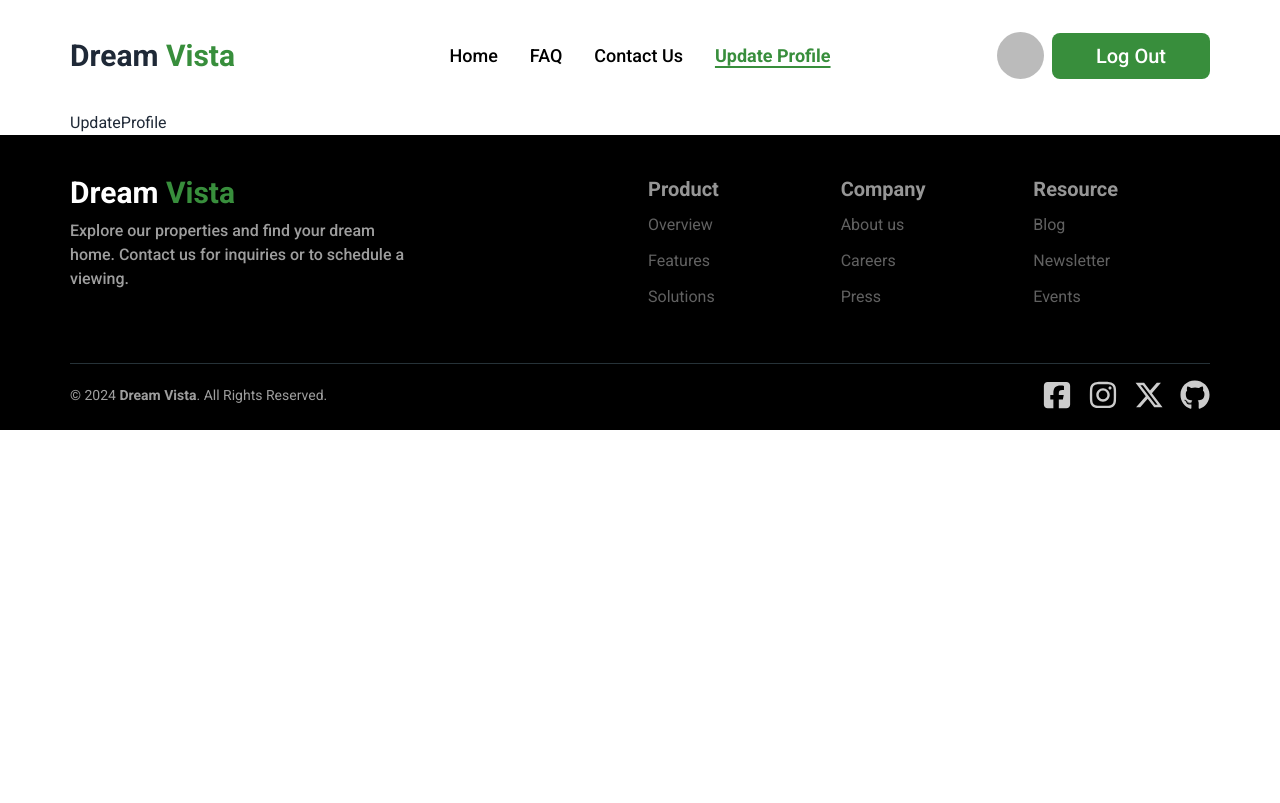
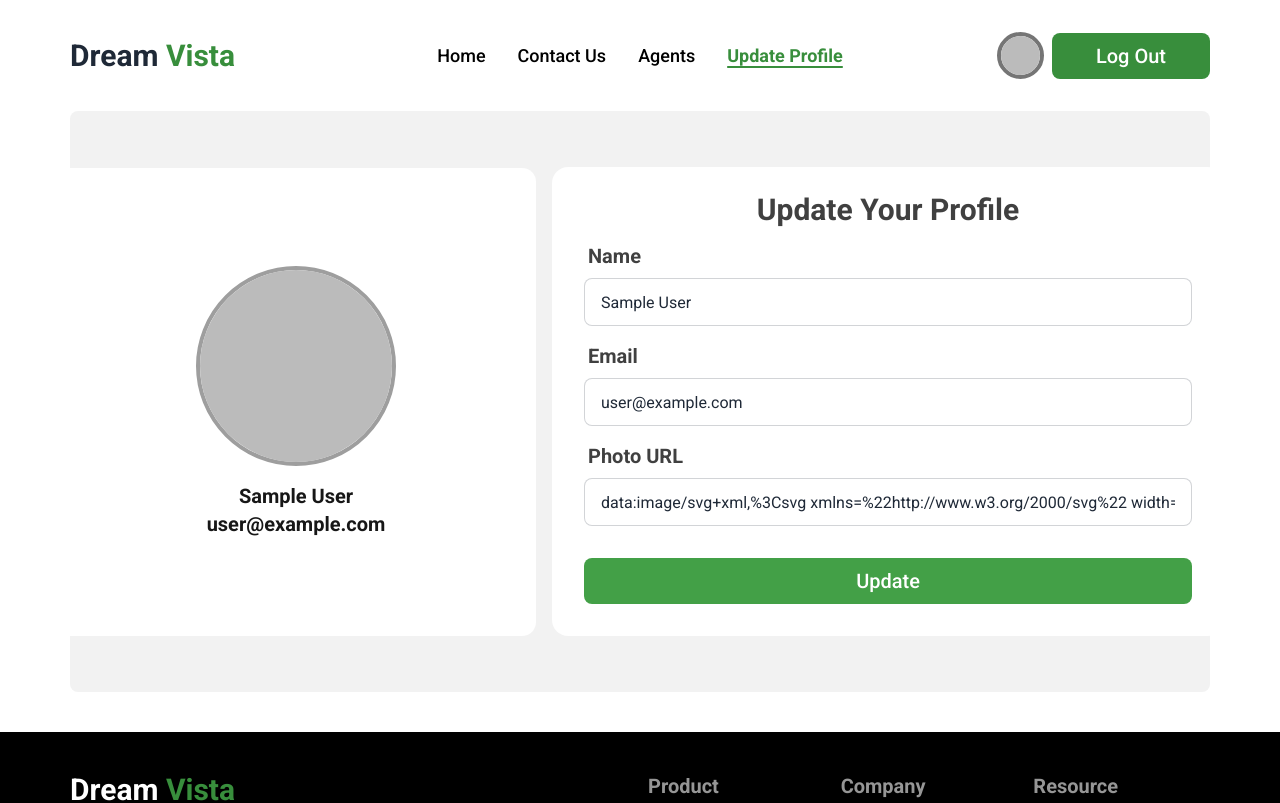
Before and after one commit to sifat786/Dream-Vista, a React (Vite) app: page /update in a window 1280 px wide. Shown: the top 803 px of the page. Built offline with nearby package versions, Linux system fonts and the light colour scheme; no server answers; sample sign-in values are in the browser's storage.

Commit message:
agents part complete

```diff
--- a/src/Shared/Header/Header.jsx
+++ b/src/Shared/Header/Header.jsx
@@ -32,18 +32,6 @@ const Header = () => {
 
                         <li>
                             <NavLink
-                                to="/faq"
-                                className={({ isActive }) =>
-                                isActive
-                                    ? "md:text-lg font-bold  md:underline md:underline-offset-4 md:decoration-2 text-green-700"
-                                    : "md:text-lg text-black font-medium"
-                                }
-                            >FAQ
-                            </NavLink>
-                        </li>
-
-                        <li>
-                            <NavLink
                                 to="/contact"
                                 className={({ isActive }) =>
                                 isActive
@@ -51,6 +39,18 @@ const Header = () => {
                                     : "md:text-lg text-black font-medium"
                                 }
                             >Contact Us
+                            </NavLink>
+                        </li>
+
+                        <li>
+                            <NavLink
+                                to="/agents"
+                                className={({ isActive }) =>
+                                isActive
+                                    ? "md:text-lg font-bold  md:underline md:underline-offset-4 md:decoration-2 text-green-700"
+                                    : "md:text-lg text-black font-medium"
+                                }
+                            >Agents
                             </NavLink>
                         </li>
 
@@ -94,30 +94,30 @@ const Header = () => {
                 <div className="navbar-end gap-2">
                     {
                         loader ? <div className="flex items-center gap-2">
-                                    <p className="text-3xl text-black font-semibold">Loading</p>
-                                    <span className="loading loading-bars loading-lg mr-8"></span>
+                                    <p className="text-xl md:text-2xl lg:text-3xl text-black font-semibold">Loading</p>
+                                    <span className="loading loading-bars  loading-md lg:loading-lg mr-8"></span>
                                 </div>
 
                         :
 
                         <>
                             <div className={user ? 'tooltip tooltip-bottom' : ''} data-tip={user ? user.displayName : ''} role="button">
-                                <div className="w-10 md:w-[47px]">
+                                <div className="w-10 h-10 md:w-[47px] md:h-[47px] border-4 border-gray-600 rounded-full">
                                     {
                                         user?.photoURL === null ?
-                                        <img className="rounded-full" src={userDefaultPic}/>
+                                        <img className="rounded-full w-full h-full" src={userDefaultPic}/>
                                         :
-                                        <img className="rounded-full" src={user ? user.photoURL : userDefaultPic}/>
+                                        <img className="rounded-full w-full h-full" src={user ? user.photoURL : userDefaultPic}/>
                                     }
                                 </div>
                             </div>
 
                             {
                                 user ?
-                                    <button onClick={handleLogout} className="bg-green-700 py-2 px-4 md:py-[9px] md:px-11 text-white md:text-xl font-medium rounded-lg">Log Out</button>
+                                    <button onClick={handleLogout} className="bg-green-700 hover:bg-green-900 duration-300 py-2 px-4 md:py-[9px] md:px-11 text-white md:text-xl font-medium rounded-lg">Log Out</button>
                                     :
                                     <Link to={'/login'}>
-                                        <button className="bg-green-700 py-2 px-4 md:py-[9px] md:px-11 text-white md:text-xl font-medium rounded-lg">Log In</button>
+                                        <button className="bg-green-700 hover:bg-green-900 duration-300 py-2 px-4 md:py-[9px] md:px-11 text-white md:text-xl font-medium rounded-lg">Log In</button>
                                     </Link>
                             }
                         </>
--- a/src/components/EstateDetails/EstateDetails.jsx
+++ b/src/components/EstateDetails/EstateDetails.jsx
@@ -61,7 +61,7 @@ const EstateDetails = () => {
                             <MdMyLocation className='text-sm md:text-base'/>
                             <p className='text-sm md:text-base text-gray-700 font-medium'>{location}</p>
                         </div>
-                        <p className='mt-[-30px] md:mt-[-40px] lg:mt-[-55px] mr-4 text-base font-medium bg-black text-white pt-[2px] px-2'>${price}</p>
+                        <p className='mt-[-30px] md:mt-[-40px] lg:mt-[-50px] md:mr-4 text-base font-medium bg-black text-white pt-[4px] pb-[1px] px-3'>${price}</p>
                     </div>
                     <p className='text-sm md:text-base text-black font-normal md:w-[600px] lg:w-[800px]'><b>Review : </b>{description}</p>
 
--- a/src/components/FAQ/FAQ.jsx
+++ /dev/null
@@ -1,17 +0,0 @@
-/* eslint-disable react-refresh/only-export-components */
-
-import { Helmet } from "react-helmet-async";
-
-
-const FAQ = () => {
-    return (
-        <div>
-            <Helmet>
-                <title>Dream Vista | FAQ</title>
-            </Helmet>
-            FAQ
-        </div>
-    );
-};
-
-export default FAQ;
--- a/src/components/UpdateProfile/UpdateProfile.jsx
+++ b/src/components/UpdateProfile/UpdateProfile.jsx
@@ -1,13 +1,107 @@
 import { Helmet } from "react-helmet-async";
+import useAuth from "../../Hooks/useAuth";
+import { useState } from "react";
+import { updateProfile } from "firebase/auth";
+import { toast } from "react-toastify";
+import userDefaultPic from '../../assets/userDefaultPic.png';
+
 
 
 const UpdateProfile = () => {
+
+    const {user, setUser} = useAuth();
+    const [updateName, setUpdateName] = useState(user?.displayName || '');
+    const [updateImage, setUpdateImage] = useState(user?.photoURL || '');
+
+    const handleUpdate = (e) => {
+        e.preventDefault();
+
+        updateProfile(user, {
+            displayName:updateName,
+            photoURL: updateImage
+        })
+        .then(() => {
+            setUser({ ...user, displayName: updateName, photoURL: updateImage });
+            setUpdateName('');
+            setUpdateImage('');
+            toast.success('profile updated successfully');
+        })
+        .catch(err => console.log(err));
+    }
+
     return (
         <div>
             <Helmet>
                 <title>Dream Vista | Update Profile</title>
             </Helmet>
-            UpdateProfile
+
+            <div className="mb-5 lg:mb-10">
+                <div className="hero bg-base-200 py-2 md:py-[40px] rounded-lg">
+                    <div className="hero-content flex-col lg:flex-row">
+                        <div className="flex flex-col items-center justify-center text-center bg-white py-[30px] md:py-[50px] lg:py-[98px] px-[60px] md:px-[130px] lg:px-[140px] rounded-[14px]">
+                            <div className="w-[80px] h-[80px] md:w-[150px] md:h-[150px] lg:w-[200px] lg:h-[200px] border-4 border-gray-500 rounded-full">
+                                {
+                                    user?.photoURL === null ?
+                                    <img className="rounded-full w-full h-full" src={userDefaultPic}/>
+                                    :
+                                    <img className="rounded-full w-full h-full" src={user ? user.photoURL : userDefaultPic}/>
+                                }
+                            </div>
+                            <div className="text-center mt-2 md:mt-4">
+                                <p className="text-neutral-900 text-[14px] md:text-xl font-semibold">{user.displayName}</p>
+                                <p className="text-neutral-900 text-[14px] md:text-xl font-semibold">{user.email}</p>
+                            </div>
+                        </div>
+
+                        <div className="card shrink-0 w-full md:max-w-xl lg:max-w-2xl bg-base-100">
+                            <h1 className="text-center text-neutral-700 text-[25px] md:text-[30px] font-semibold mb-[-30px] pt-5">Update Your Profile</h1>
+                            <form onSubmit={handleUpdate} className="card-body">
+                                <div className="form-control">
+                                    <label className="label">
+                                        <span className="label-text text-center text-neutral-700 text-base md:text-xl font-semibold">Name</span>
+                                    </label>
+                                    <input
+                                        type="text"
+                                        className="input input-bordered"
+                                        value={updateName}
+                                        onChange={(e) => setUpdateName(e.target.value)}
+                                    />
+                                </div>
+
+                                <div className="form-control">
+                                    <label className="label">
+                                        <span className="label-text text-center text-neutral-700 text-base md:text-xl font-semibold">Email</span>
+                                    </label>
+                                    <input
+                                        type="email"
+                                        className="input input-bordered"
+                                        value={user.email}
+                                        // onChange={(e) => console.log(e.target.value)}
+                                        readOnly
+                                    />
+                                </div>
+
+                                <div className="form-control">
+                                    <label className="label">
+                                        <span className="label-text text-center text-neutral-700 text-base md:text-xl font-semibold">Photo URL</span>
+                                    </label>
+                                    <input
+                                        type="url"
+                                        className="input input-bordered"
+                                        value={updateImage}
+                                        onChange={(e) => setUpdateImage(e.target.value)}
+                                    />
+                                    </div>
+
+                                <div className="form-control mt-6">
+                                    <button className="bg-green-600 hover:bg-green-800 duration-300 w-full py-3 px-4 md:py-[9px] md:px-11 text-white md:text-xl font-medium rounded-lg">Update</button>
+                                </div>
+                            </form>
+                        </div>
+                    </div>
+                </div>
+            </div>
+
         </div>
     );
 };
--- a/src/provider/AuthProvider.jsx
+++ b/src/provider/AuthProvider.jsx
@@ -66,6 +66,7 @@ const AuthProvider = ({children}) => {
 
     const authInfo = {
         user,
+        setUser,
         loader,
         data,
         setReload,
--- a/tailwind.config.js
+++ b/tailwind.config.js
@@ -18,8 +18,8 @@ module.exports = withMT({
       center: true,
     },
     screens: {
-      'sm': '400px',
-      'md': '600px',
+      'sm': '360px',
+      'md': '700px',
       'lg': '1140px',
     },
 
```
Also changed, not shown: public/agents.json (added, +32 -0 lines), public/estate.json (+12 -12 lines), src/Router/Router.jsx (+7 -7 lines), src/components/Agents/Agents.jsx (added, +43 -0 lines), src/components/Estate/Estate.jsx (+5 -5 lines).
